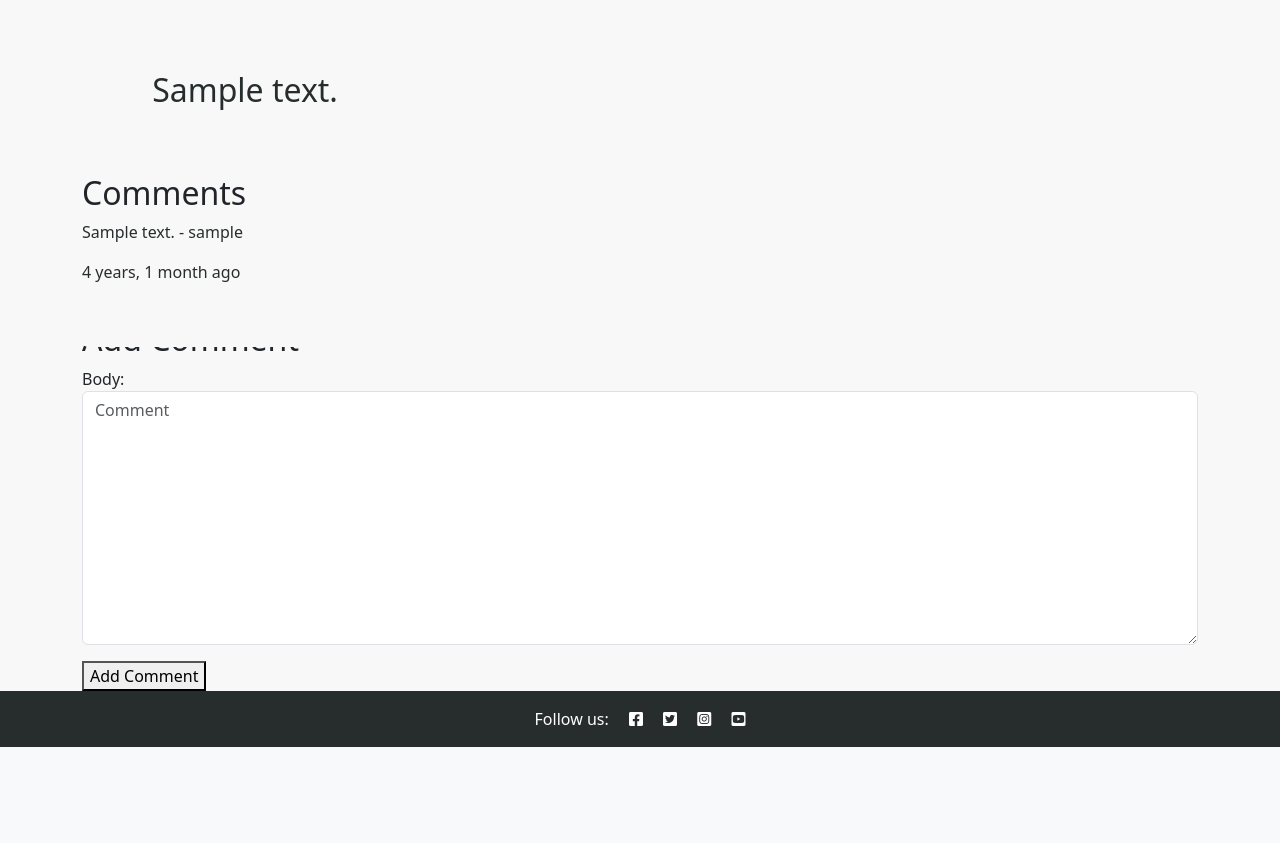
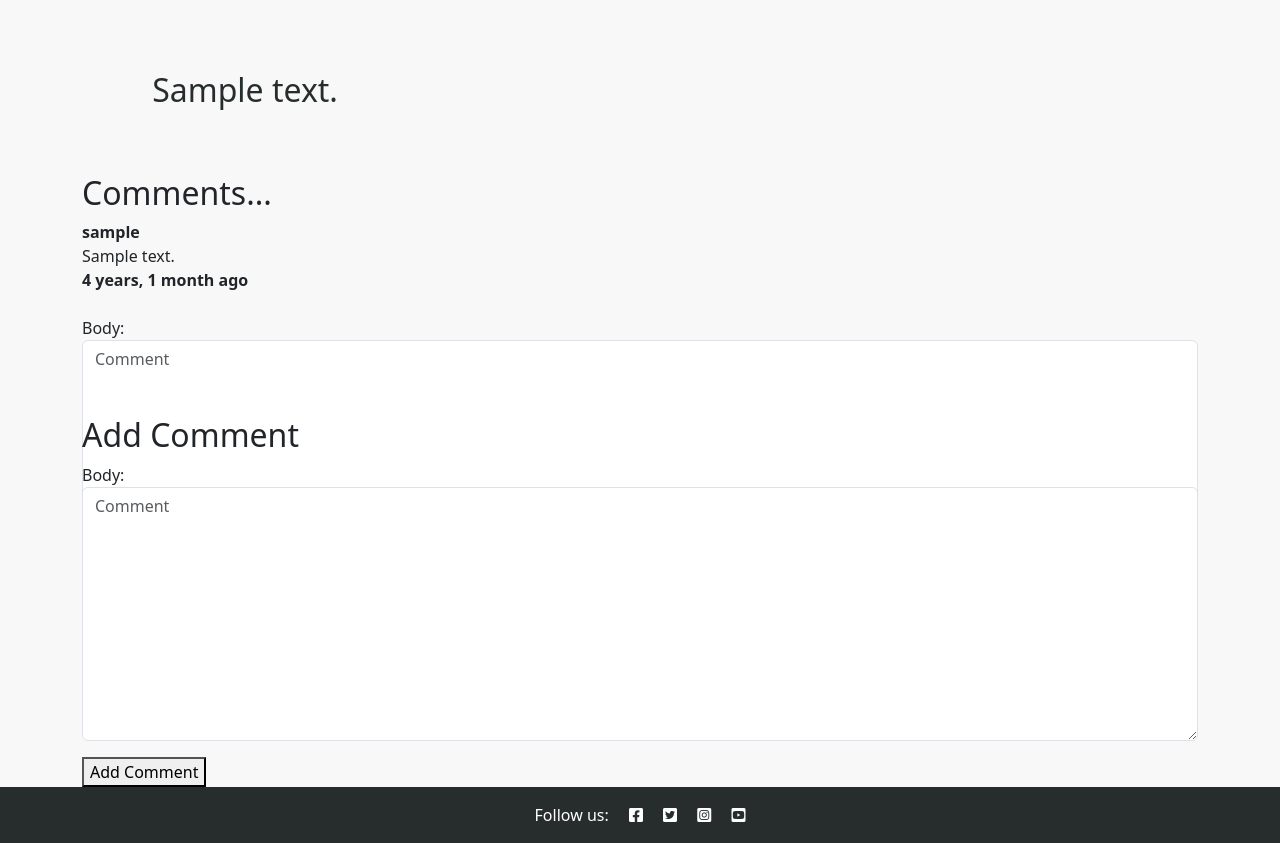
Before and after one commit to e-tidemo/crip-talk, a Django app: a page that uses forumapp/templates/forumapp/post_detail.html in a window 1280 px wide. Shown: the part 360-1203 px from the top of the page. Before the commit the page ends 1107 px from the top, so only its background shows below. Run offline with Django 4.2, Linux system fonts and the light colour scheme; a user stored in the database is signed in; tables that the repository leaves empty hold one stand-in row (values such as "Sample post").

Commit message:
Add possibility to comment on comments

```diff
--- a/forumapp/templates/forumapp/post_detail.html
+++ b/forumapp/templates/forumapp/post_detail.html
@@ -33,13 +33,33 @@
 <div class="container comments">
     <div class="row">
         <div class="col">
-            <h2>Comments</h2>
+            <h2>Comments...</h2>
+            {% if not post.comments.all %}
+            <p>No comments yet...</p>
+            {% else %}
             {% for comment in post.comments.all %}
-                <div class="card">
-                    <p>{{ comment.body }} - {{ comment.author.username }}</p>
-                    <p> {{ comment.updated_on | naturaltime }}</p>
+                <div>
+                    <strong>
+                        {{ comment.author.username }}
+                    </strong>
+                    <br/>
+                    {{ comment.body }}
+                    <br/>
+                    <strong>
+                        {{ comment.updated_on | naturaltime }}
+                    </strong>
+                    <br/><br/>
+                    <div class="comment-comment">
+                        <form method="post" action="{% url 'add_comment' slug=post.slug %}">
+                            {% csrf_token %}
+                            {{ comment_form.as_p }}
+                            <button type="submit">Add Comment</button>
+                        </form>
+                    </div>
+                    <br/><br/>
                 </div>
             {% endfor %}
+            {% endif %}
         </div>
     </div>
 </div>
--- a/forumapp/views.py
+++ b/forumapp/views.py
@@ -58,7 +58,6 @@ def add_comment(request, slug):
         # Handle the case where the request method is not POST
         pass
 
-    # You can customize this part based on your requirements
     return redirect('post_detail', slug=post.slug)
 
 def signup(request):
--- a/static/css/style.css
+++ b/static/css/style.css
@@ -194,27 +194,6 @@ h1{
 
 /* post_detail.html */
 
-
-.red-o {
-    color: #E84610;
-}
-
-.thin {
-    font-weight: 300;
-}
-
-.light-bg {
-    background-color: #f8f8f8;
-}
-
-.dark-bg {
-    background-color: #272d2d;
-}
-
-.main-bg {
-    background-color: #f8f8f8;
-}
-
 .masthead {
     margin-top: 10px;
     overflow: hidden;
@@ -241,6 +220,29 @@ h1{
     font-size: 2rem;
 }
 
+.comment-comment {
+    height: 2rem;
+}
+
+.red-o {
+    color: #E84610;
+}
+
+.thin {
+    font-weight: 300;
+}
+
+.light-bg {
+    background-color: #f8f8f8;
+}
+
+.dark-bg {
+    background-color: #272d2d;
+}
+
+.main-bg {
+    background-color: #f8f8f8;
+}
 
 .link {
     color: #23BBBB;
```
Also changed, not shown: README.md, 1 other file.
